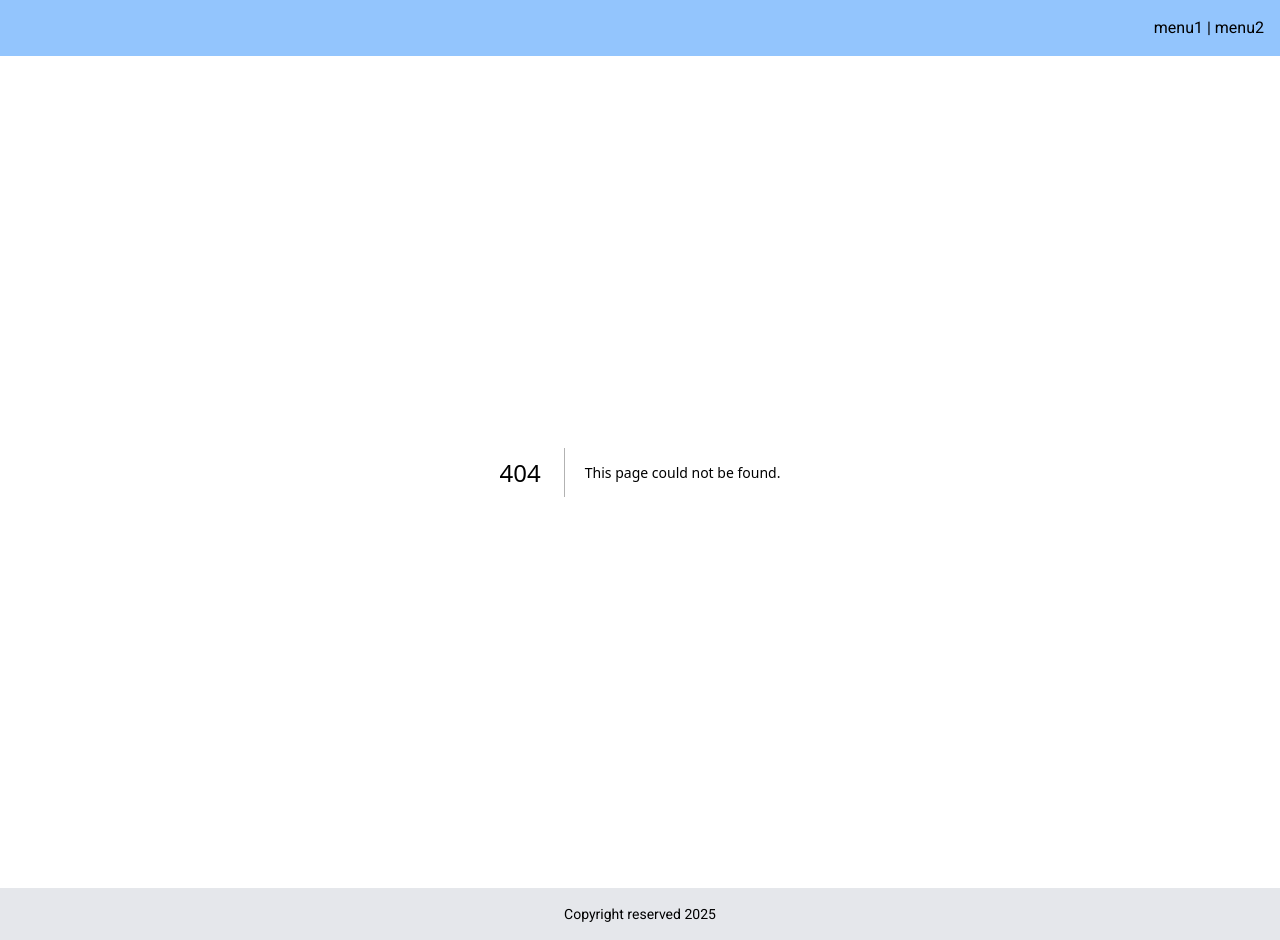
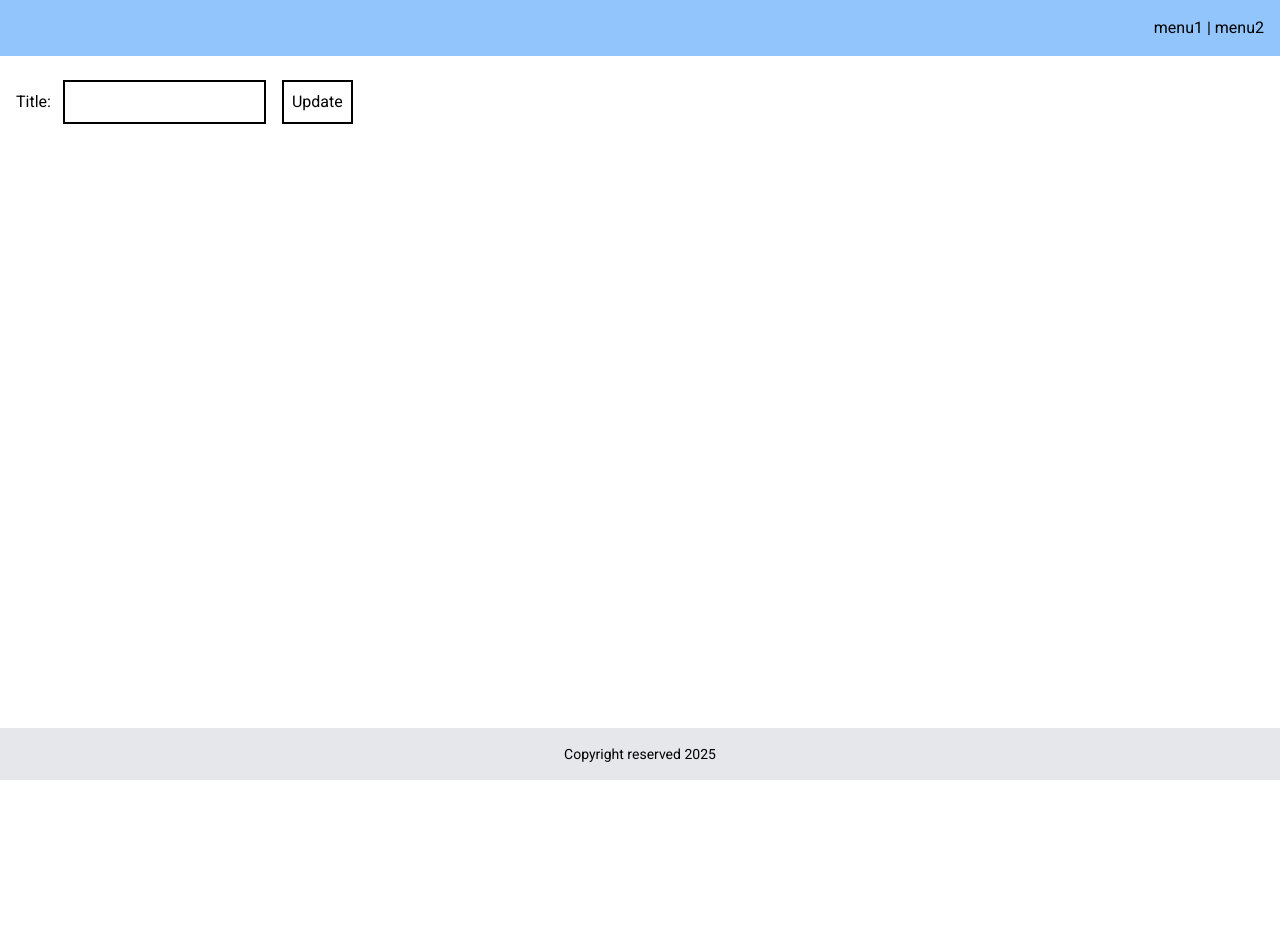
Before and after one commit to wwarodom/web_2_2024, a Next.js app in the folder my-app/: page /simple_db/edit in a window 1280 px wide. Before the commit this address had no page. After the commit the page ends 800 px from the top, so only its background shows below. Built offline with nearby package versions, Linux system fonts and the light colour scheme.

Commit message:
update title

```diff
--- /dev/null
+++ b/my-app/app/simple_db/edit/page.tsx
@@ -0,0 +1,39 @@
+import STYLE from "@/constants/style"
+import prisma from "@/utils/db"
+import { redirect } from "next/navigation"
+
+export default async function EditTaskPage({ searchParams }:
+    {
+        searchParams: {
+            id: string
+            title: string
+            done: boolean
+        }
+    }) {
+
+    const { id, title, done } = await searchParams
+    console.log(id, title, done)
+
+    async function updateTask(formData: FormData) {
+        "use server"
+        const title = formData.get("title") as string
+        console.log("title: ", title)
+        await prisma.todo.update({
+            where: { id },
+            data: { title }
+        })
+        redirect("/simple_db")
+    }
+
+    return (
+        <form action={updateTask}>
+            <label htmlFor="title">Title: </label>
+            <input className={STYLE}
+                name="title"
+                type="text" defaultValue={title} maxLength={20} />
+            <button
+                className={STYLE}
+                type="submit">Update</button>
+        </form>
+    )
+}
--- a/my-app/components/TodoItem.tsx
+++ b/my-app/components/TodoItem.tsx
@@ -1,5 +1,6 @@
 'use client'
 import STYLE from "@/constants/style"
+import Link from "next/link"
 
 export default function TodoItem({ id, index, title, done, deleteTask, toggleTask }
     : {
@@ -25,6 +26,15 @@ export default function TodoItem({ id, index, title, done, deleteTask, toggleTas
                 defaultChecked={done}
                 onChange={e => toggleTask(id, e.target.checked)}
             />
+
+            <Link
+                className="border-2 border-black mx-1 p-1"
+                href={{
+                    pathname: '/simple_db/edit',
+                    query: { id, title, done },
+                }}>
+                Edit
+            </Link>
         </li>
     )
 }
```
